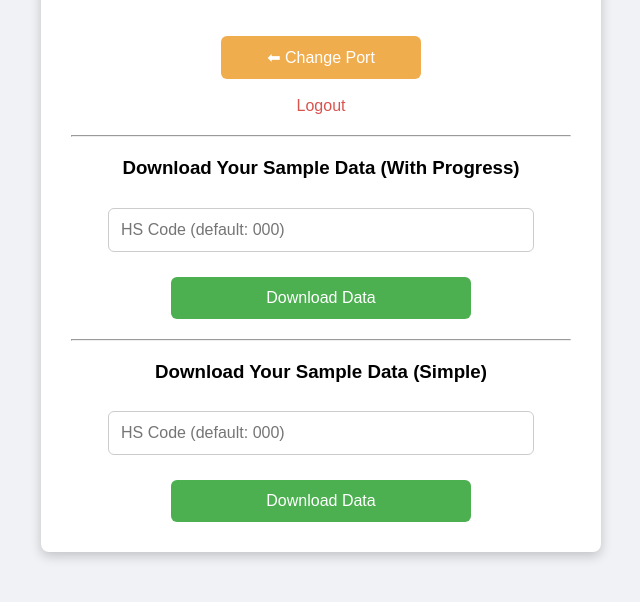
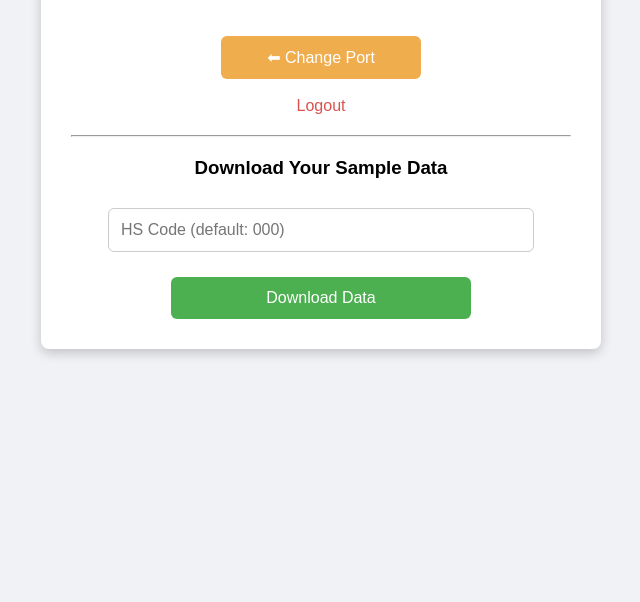
Before and after one commit to Avadhoffline/happly_trade_offline_Portal, a Flask app: template templates/dashboard.html in a window 1280 px wide. Shown: the part 199-801 px from the top of the page, without its empty margins (319-959 px from the left). After the commit the page ends 556 px from the top, so only its background shows below. Run offline with Flask 3, Linux system fonts and the light colour scheme; the template is opened without the code that fills it: most values are stand-ins (such as "Sample title", 1, 10 or a date in 2020).

Commit message:
Update dashboard.html

```diff
--- a/templates/dashboard.html
+++ b/templates/dashboard.html
@@ -38,25 +38,6 @@
         }
 
         hr { margin: 20px 0; }
-
-        /* Progress bar */
-        #progress-container {
-            display: none;
-            width: 100%;
-            background-color: #ddd;
-            border-radius: 6px;
-            margin-top: 20px;
-        }
-
-        #progress-bar {
-            width: 0%;
-            height: 30px;
-            background-color: #28a745;
-            color: white;
-            text-align: center;
-            line-height: 30px;
-            border-radius: 6px;
-        }
     </style>
 </head>
 <body>
@@ -77,56 +58,13 @@
 
         <hr>
 
-    <!-- ✅ FORM WITH PROGRESS -->
-    <h3>Download Your {{ user_port_type.capitalize() }} Data (With Progress)</h3>
-
-    <form method="POST" onsubmit="startProgress()">
-        <input type="text" name="hs_code" placeholder="HS Code (default: {{ user_hs_code }})"><br>
-        <button type="submit">Download Data</button>
-    </form>
-
-    <!-- Progress Bar -->
-    <div id="progress-container">
-        <div id="progress-bar">0%</div>
-    </div>
-
-    <hr>
-
-    <!-- ✅ SIMPLE FORM (NO PROGRESS) -->
-    <h3>Download Your {{ user_port_type.capitalize() }} Data (Simple)</h3>
+        <h3>Download Your {{ user_port_type.capitalize() }} Data</h3>
 
         <form method="POST">
             <input type="text" name="hs_code" placeholder="HS Code (default: {{ user_hs_code }})"><br>
             <button type="submit">Download Data</button>
         </form>
-
     </div>
-
-<script>
-function startProgress() {
-    document.getElementById("progress-container").style.display = "block";
-
-    let interval = setInterval(() => {
-        fetch('/progress')
-        .then(response => response.json())
-        .then(data => {
-            let progress = data.progress;
-            let bar = document.getElementById("progress-bar");
-
-            bar.style.width = progress + "%";
-            bar.innerHTML = progress + "%";
-
-            if (progress >= 100) {
-                clearInterval(interval);
-
-                setTimeout(() => {
-                    document.getElementById("progress-container").style.display = "none";
-                }, 3000);
-            }
-        });
-    }, 1000);
-}
-</script>
 
 </body>
 </html>
```
Lines whose indentation alone changed are shown as unchanged.
